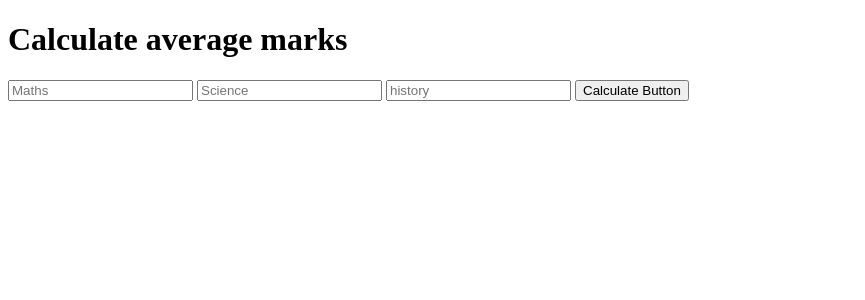
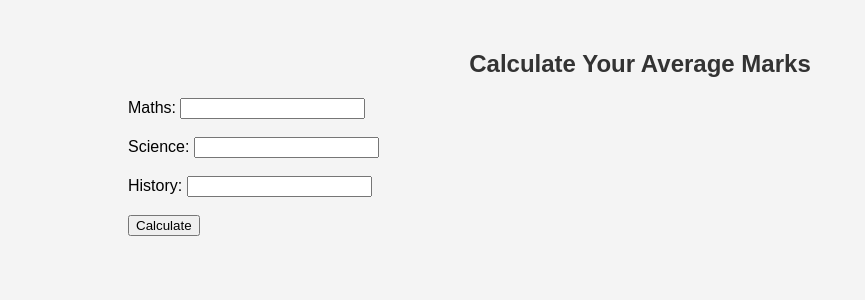
Before and after one commit to shree-bd/python-flask-app, a Flask app: page /calculate in a window 1280 px wide. Shown: the top 300 px of the page, without its empty margins (0-865 px from the left). Run offline with Flask 3, Linux system fonts and the light colour scheme.

Commit message:
Update app.py

```diff
--- /dev/null
+++ b/static/styles.css
@@ -0,0 +1,24 @@
+/* static/styles.css */
+body {
+    font-family: Arial, sans-serif;
+    background-color: #f4f4f4;
+    margin: 0;
+    padding: 0;
+}
+
+h2 {
+    color: #333;
+    text-align: center;
+    margin-top: 50px;
+}
+
+.container {
+    width: 80%;
+    margin: 0 auto;
+}
+
+.result {
+    font-size: 20px;
+    color: green;
+    text-align: center;
+}
--- a/templates/calculate.html
+++ b/templates/calculate.html
@@ -1,25 +1,24 @@
+<!-- templates/calculate.html -->
 <!DOCTYPE html>
 <html lang="en">
 <head>
   <meta charset="UTF-8">
-  <title>avg_marks</title>
+  <meta name="viewport" content="width=device-width, initial-scale=1.0">
+  <title>Calculate Average</title>
+  <link rel="stylesheet" href="{{ url_for('static', filename='styles.css') }}">
 </head>
 <body>
-<div class="calculate">
-  <h1>Calculate average marks</h1>
-
-  <!-- Main Input For Receiving Query to our ML -->
-  <form action="{{ url_for('calculate')}}" method="post">
-    <input type="text" name="maths" placeholder="Maths" required="required" />
-    <input type="text" name="science" placeholder="Science" required="required" />
-    <input type="text" name="history" placeholder="history" required="required" />
-
-    <button type="submit" class="btn btn-primary btn-block btn-large">Calculate Button</button>
+<div class="container">
+  <h2>Calculate Your Average Marks</h2>
+  <form action="/calculate" method="post">
+    <label for="maths">Maths:</label>
+    <input type="text" id="maths" name="maths"><br><br>
+    <label for="science">Science:</label>
+    <input type="text" id="science" name="science"><br><br>
+    <label for="history">History:</label>
+    <input type="text" id="history" name="history"><br><br>
+    <input type="submit" value="Calculate">
   </form>
-
-  <br>
-  <br>
 </div>
-
 </body>
 </html>
```
Also changed, not shown: templates/index.html (+7 -2 lines), templates/result.html (+13 -7 lines).
